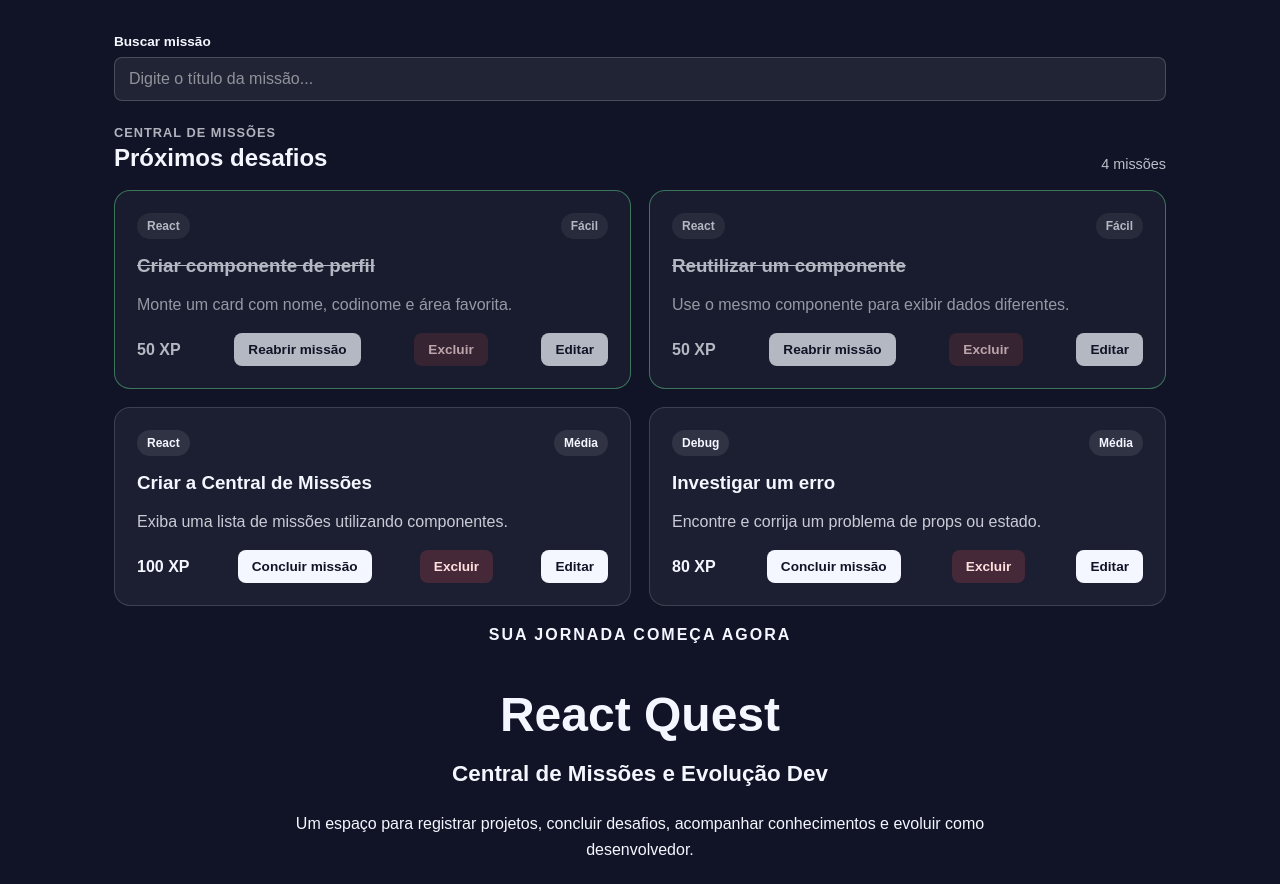
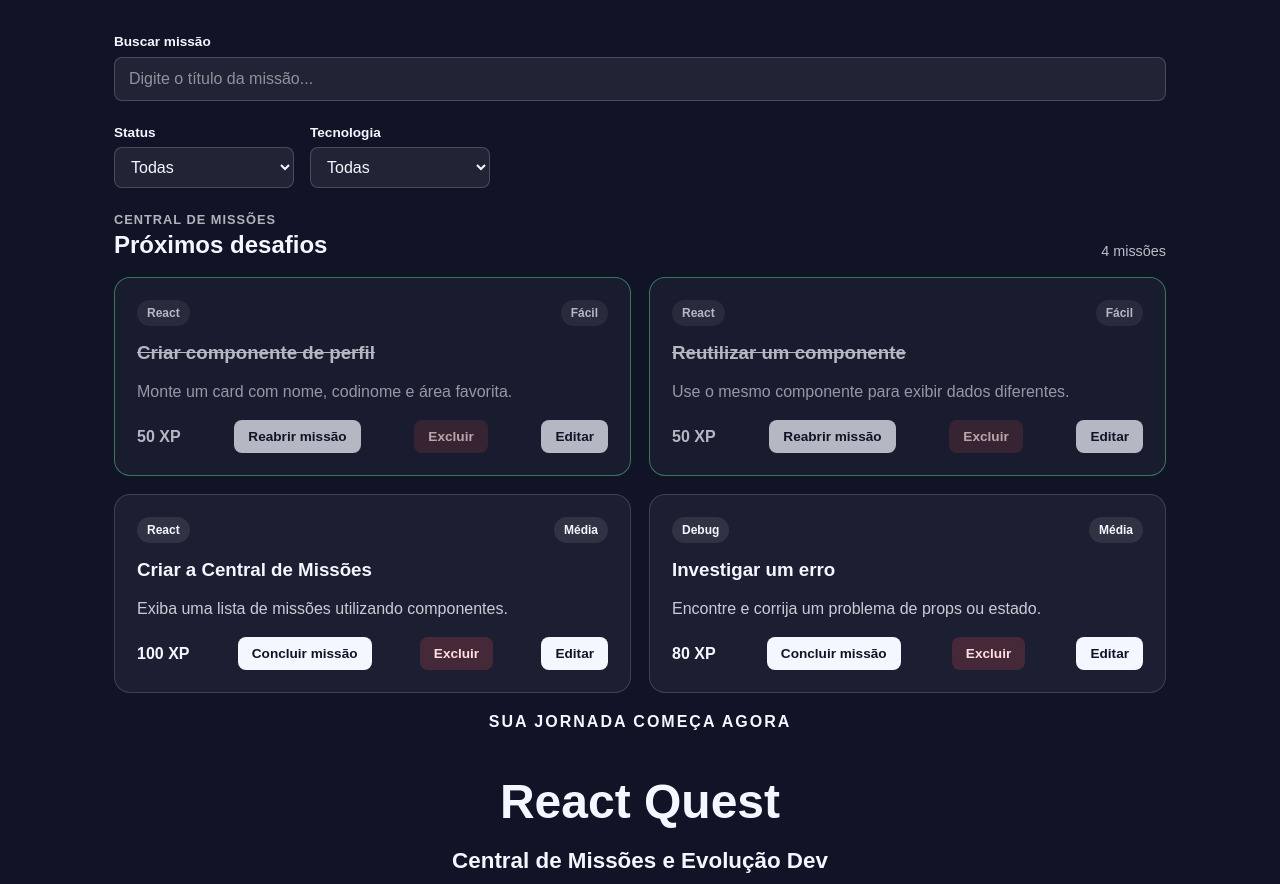
Before and after one commit to profAndreaFranca/React-Quest--Completo, a React (Vite) app: page / in a window 1280 px wide. Shown: the part 1200-2084 px from the top of the page. Built offline with nearby package versions, Linux system fonts and the light colour scheme.

Commit message:
feat: adiciona filtros de missoes

```diff
--- a/src/App.jsx
+++ b/src/App.jsx
@@ -8,6 +8,8 @@ import SummaryCard from "./components/SummaryCard";
 import MissionCard from "./components/MissionCard";
 import MissionForm from "./components/MissionForm";
 import MissionSearch from "./components/MissionSearch";
+import MissionFilters from "./components/MissionFilters";
+
 
 const initialMissions = [
   {
@@ -85,7 +87,12 @@ function App() {
   const [missions, setMissions] = useState(initialMissions);
   const [editingMission, setEditingMission] = useState(null);
   const [searchTerm, setSearchTerm] = useState("");
-  // console.log(searchTerm);
+  const [statusFilter, setStatusFilter] = useState("Todas");
+  const [technologyFilter,setTechnologyFilter] = useState("Todas");
+
+
+  //console.log(statusFilter);
+
   function toggleMission(missionId) {
     const updatedMissions = missions.map((mission) => {
       if (mission.id === missionId) {
@@ -156,9 +163,27 @@ function App() {
     },
   ];
 
-  const filteredMissions = missions.filter((mission) =>
-    mission.title.toLowerCase().includes(searchTerm.toLowerCase()),
-  );
+  const filteredMissions = missions.filter((mission) => {
+    const matchesSearch =
+      mission.title
+        .toLowerCase()
+        .includes(searchTerm.toLowerCase());
+
+    const matchesStatus =
+      statusFilter === "Todas" ||
+      (statusFilter === "Concluídas" &&
+        mission.completed) ||
+      (statusFilter === "Pendentes" &&
+        !mission.completed);
+
+    const matchesTechnology =
+      technologyFilter === "Todas" ||
+      mission.technology ===
+        technologyFilter;
+
+    return matchesSearch && matchesStatus && matchesTechnology;
+  });
+
 
   return (
     <main className="app">
@@ -197,6 +222,13 @@ function App() {
             onSearchChange={setSearchTerm}
           />
 
+          <MissionFilters
+            statusFilter={statusFilter}
+            onStatusChange={setStatusFilter}
+            technologyFilter={technologyFilter}
+            onTechnologyChange={setTechnologyFilter}
+          />
+
           <div className="section-heading">
             <div>
               <p className="section-heading__tag">Central de Missões</p>
--- /dev/null
+++ b/src/components/MissionFilters.css
@@ -0,0 +1,31 @@
+.mission-filters {
+  display: flex;
+  flex-wrap: wrap;
+  gap: 16px;
+  margin-bottom: 24px;
+}
+
+.mission-filters__group {
+  display: flex;
+  flex-direction: column;
+  gap: 7px;
+  min-width: 180px;
+}
+
+.mission-filters__group label {
+  font-size: 0.85rem;
+  font-weight: 700;
+}
+
+.mission-filters__group select {
+  padding: 10px 12px;
+  border: 1px solid rgba(255, 255, 255, 0.18);
+  border-radius: 8px;
+  background: rgba(255, 255, 255, 0.07);
+  color: inherit;
+  font: inherit;
+}
+
+.mission-filters__group select option {
+  color:#101426;
+}
--- /dev/null
+++ b/src/components/MissionFilters.jsx
@@ -0,0 +1,47 @@
+import "./MissionFilters.css";
+
+function MissionFilters({
+  statusFilter,
+  onStatusChange,
+  technologyFilter,
+  onTechnologyChange,
+ }) {
+  return (
+    <section className="mission-filters">
+      <div className="mission-filters__group">
+        <label htmlFor="status-filter">Status</label>
+
+        <select
+          id="status-filter"
+          value={statusFilter}
+          onChange={(event) => onStatusChange(event.target.value)}
+        >
+          <option value="Todas">Todas</option>
+
+          <option value="Pendentes">Pendentes</option>
+
+          <option value="Concluídas">Concluídas</option>
+        </select>
+      </div>
+      <div className="mission-filters__group">
+        <label htmlFor="technology-filter">Tecnologia</label>
+        <select
+          id="technology-filter"
+          value={technologyFilter}
+          onChange={(event) => onTechnologyChange(event.target.value)}
+        >
+          <option value="Todas">Todas</option>
+          <option value="React">React</option>
+          <option value="JavaScript">JavaScript</option>
+          <option value="HTML">HTML</option>
+          <option value="CSS">CSS</option>
+          <option value="Git">Git</option>
+          <option value="Python">Python</option>
+          <option value="Debug">Debug</option>
+        </select>
+      </div>
+    </section>
+  );
+}
+
+export default MissionFilters;
--- a/src/components/MissionForm.css
+++ b/src/components/MissionForm.css
@@ -47,6 +47,11 @@
   min-height: 90px;
   resize: vertical;
 }
+
+.mission-form__group select option {
+  color:#101426;
+}
+
 .mission-form__button {
   justify-self: start;
   padding: 11px 20px;
```
Also changed, not shown: 1 other file (tests, documents, lock files or other folders).
